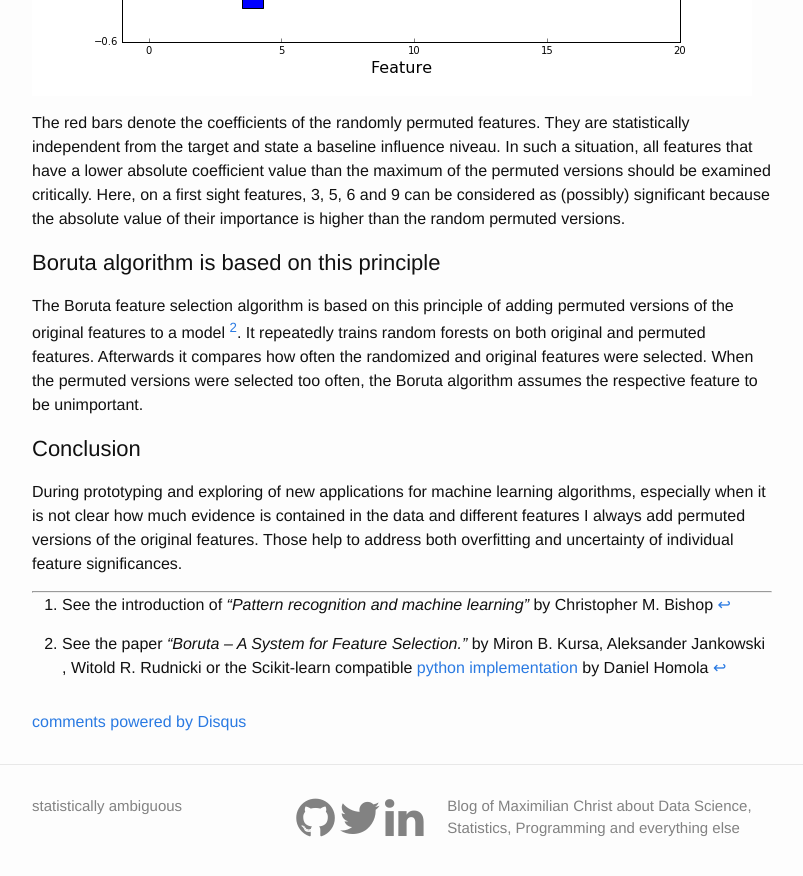
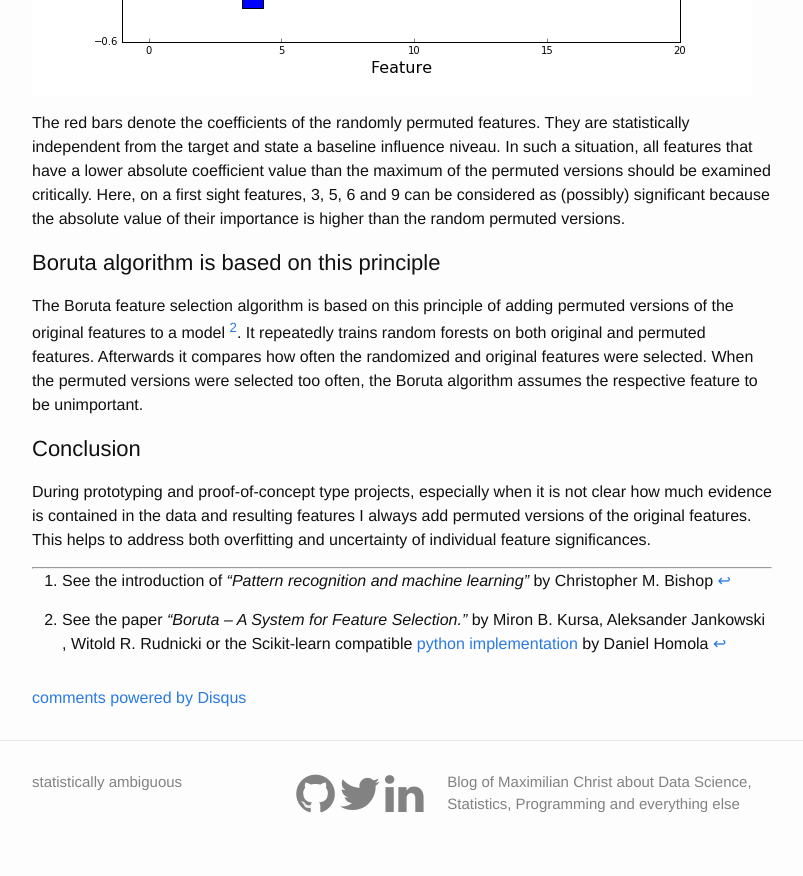
Before and after one commit to MaxBenChrist/MaxBenChrist.github.io, a Jekyll site: the page built from _posts/2016-05-08-add-permuted-features.markdown, in a window 1280 px wide and 900 px high, scrolled down 4808 px. Shown: the top 876 px of the window, without its empty margins (238-1041 px from the left). Built offline with Jekyll 4.4.1, drawn with Linux system fonts in a browser that asks for light colours; nearby versions of some CDN libraries; formulas are drawn with MathJax 3; comment, search, counter and statistics services are not loaded; some of the changed text lies outside the part shown.

Commit message:
fixed some typos at add-permuted-features post

```diff
--- a/_posts/2016-05-08-add-permuted-features.markdown
+++ b/_posts/2016-05-08-add-permuted-features.markdown
@@ -1,6 +1,6 @@
 ---
 layout: post
-title:  "Permuted features in your machine learning model"
+title:  "Use random permuted features during model prototyping"
 date:   2016-05-08 17:00:00 +0100
 categories: Feature importance
 comments: True
@@ -137,8 +137,8 @@
 
 ### Conclusion
 
-During prototyping and exploring of new applications for machine learning algorithms, especially when it is not clear how much evidence is contained in the data and different features I always add permuted versions of the original features.
-Those help to address both overfitting and uncertainty of individual feature significances.
+During prototyping and proof-of-concept type projects, especially when it is not clear how much evidence is contained in the data and resulting features I always add permuted versions of the original features.
+This helps to address both overfitting and uncertainty of individual feature significances.
 
 -----
 [^1]: See the introduction of *"Pattern recognition and machine learning"* by Christopher M. Bishop
```
Also changed, not shown: other parts of _posts/2016-05-08-add-permuted-features.markdown (+1 -1 lines).
